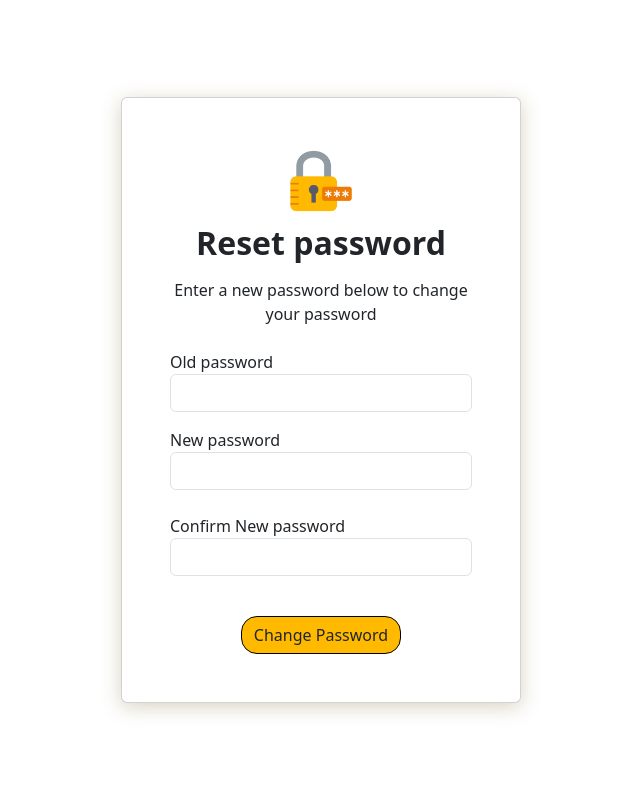
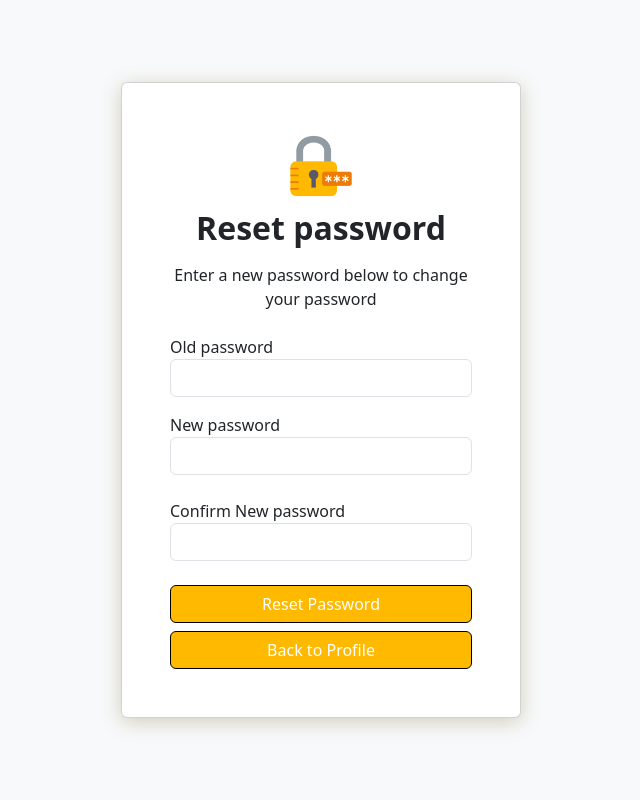
Before and after one commit to Gannah-Alaa/EduVate, a PHP site: page /phpmailer/resetpass.php in a window 1280 px wide. Shown: the whole page, without its empty margins (319-959 px from the left). Run offline with PHP 8.4, Linux system fonts and the light colour scheme; a user stored in the database is signed in.

Commit message:
Update resetpass.php

```diff
--- a/Student/resetpass.php
+++ b/Student/resetpass.php
@@ -72,7 +72,7 @@ if(isset($_POST['submit'])){
     <link rel="stylesheet" href="./css/resetpass.css">
     <script src="./js/bootstrap.bundle.min.js"></script>
 </head>
-<body>
+<body class="bg-light">
 
     <div class="container d-flex justify-content-center align-items-center vh-100 ">
         <div class="card" id="passwordChangeCard">
@@ -96,8 +96,10 @@ if(isset($_POST['submit'])){
                     <label for="confirmnewPassword">Confirm New password</label>
                     <input type="password" name="confirm_password" class="form-control" id="confirmnewPassword"  required>
                 </div>
-                <div class="d-flex justify-content-center">
-                    <button type="submit" name="submit" class="btn rounded-4 mt-3">Change Password</button>
+
+                <div class="d-grid gap-2">
+                    <button type="submit" name="submit" class="btn btn-primary">Reset Password</button>
+                    <a href="Profile.php" class="btn btn-secondary">Back to Profile</a>
                 </div>
                 <!-- <div id="successMessage" style="display: none; background-color: #d4edda; color: #155724; padding: 15px; border: 2px solid #c3e6cb; border-radius: 5px; margin-top: 20px;">
                     Your password has been changed successfully. You can now log in with your new password.
```
